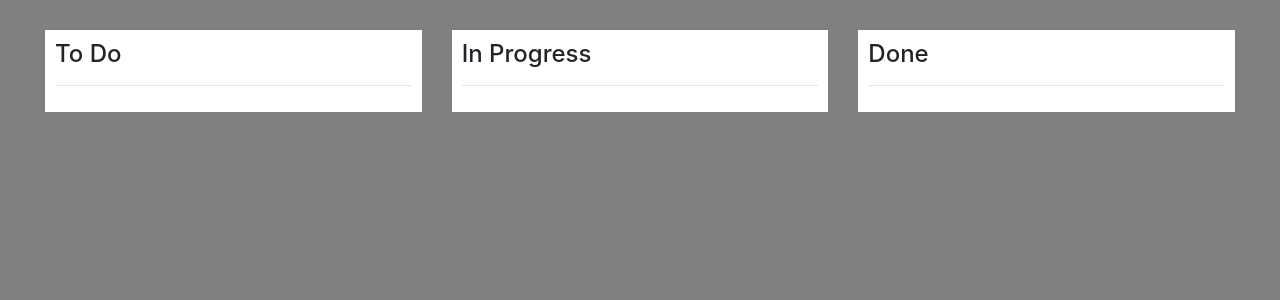
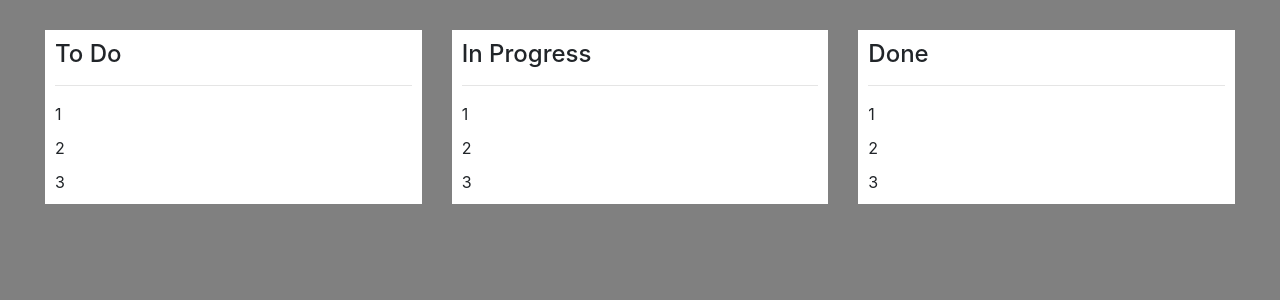
Before and after one commit to Annatsu/react-kanban, a React (Create React App) app: page / in a window 1280 px wide. Shown: the top 300 px of the page. Built offline with nearby package versions, Linux system fonts and the light colour scheme.

Commit message:
Render dummy data at the list for testing

```diff
--- a/src/App.js
+++ b/src/App.js
@@ -5,6 +5,7 @@ import React, { Component } from 'react';
 // Project Components
 import Board from './components/Board';
 import BoardColumn from './components/BoardColumn';
+import List from './components/List';
 
 
 // Component's stylesheet
@@ -28,7 +29,9 @@ class App extends Component {
                             key={id}
                             title={name}
                         >
-
+                            <List
+                                items={[1, 2, 3]}
+                                renderItem={(n) => n} />
                         </BoardColumn>
                     ))
                 }
```
